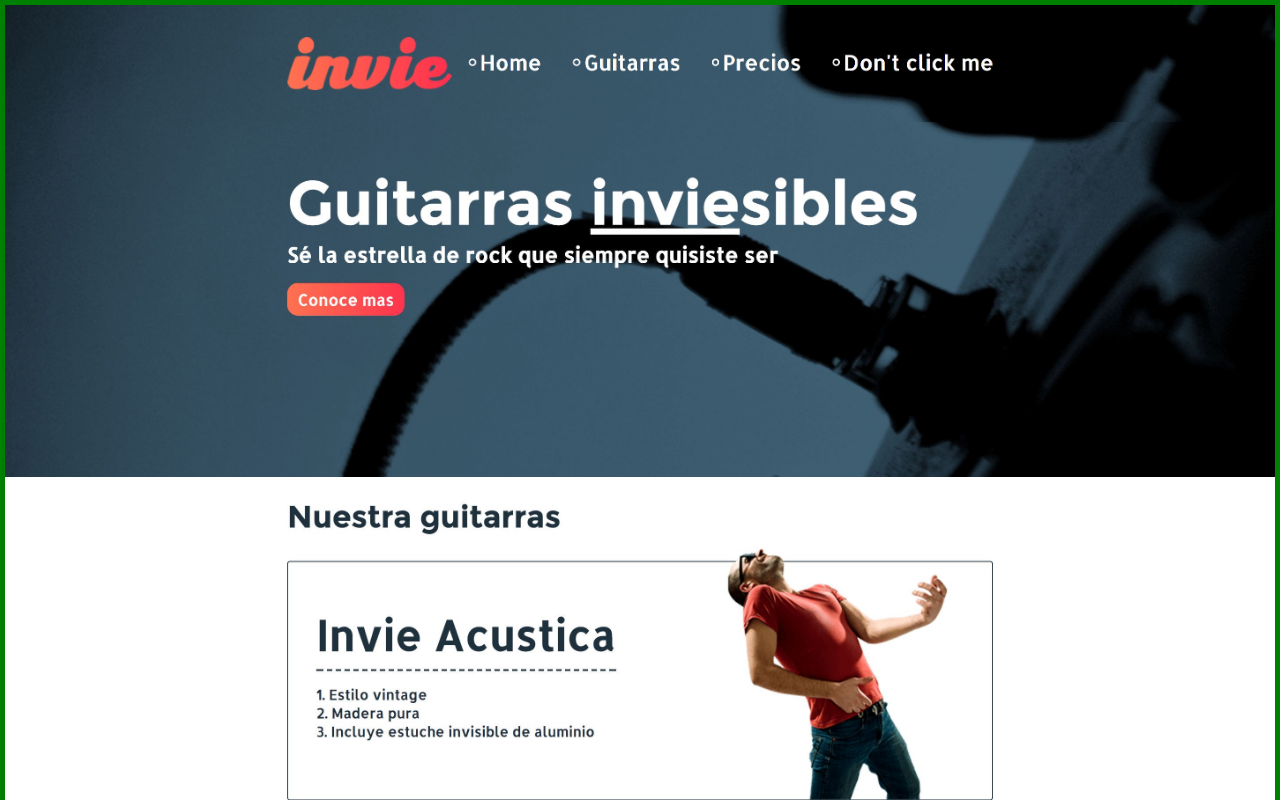
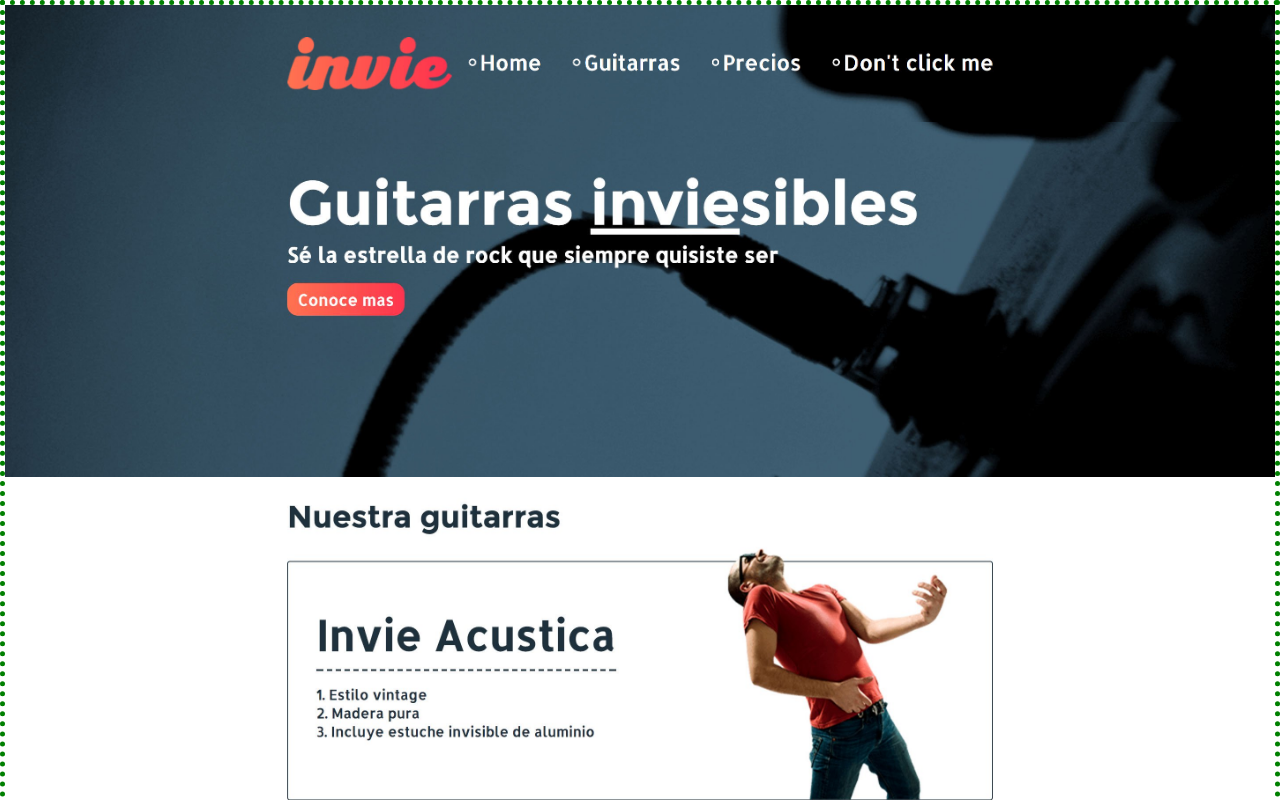
Before and after one commit to rldiezn/curso_git_platzi, a plain HTML site: page index.html in a window 1280 px wide. Shown: the top 800 px of the page. Drawn offline with Linux system fonts and the light colour scheme.

Commit message:
borde con estilo

```diff
--- a/index.html
+++ b/index.html
@@ -6,7 +6,7 @@
 		<style media="screen">
 			body{
 				margin:0;
-				border: 5px solid green;
+				border: 5px dotted green;
 			}
 
 			img{
```
